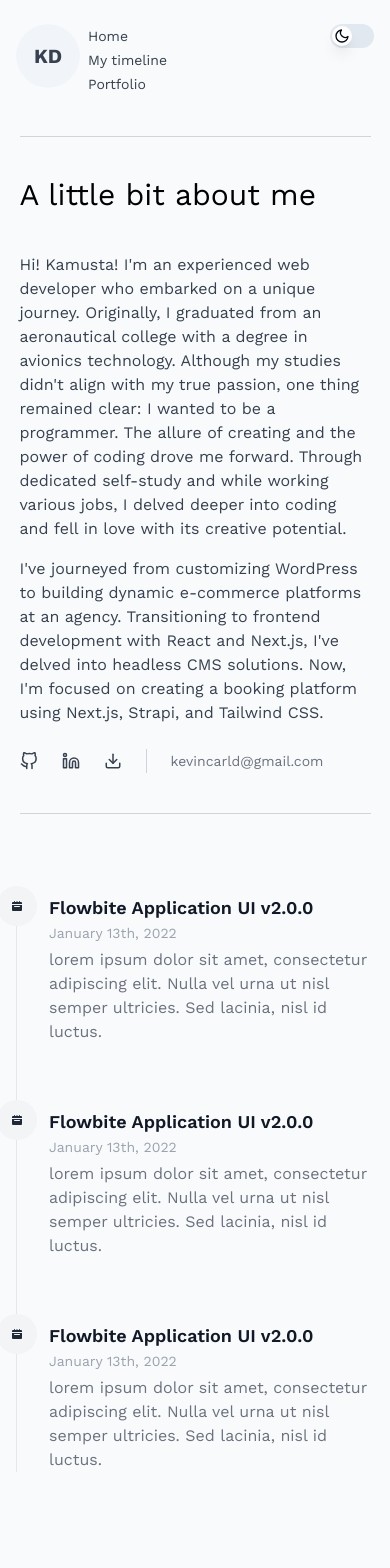
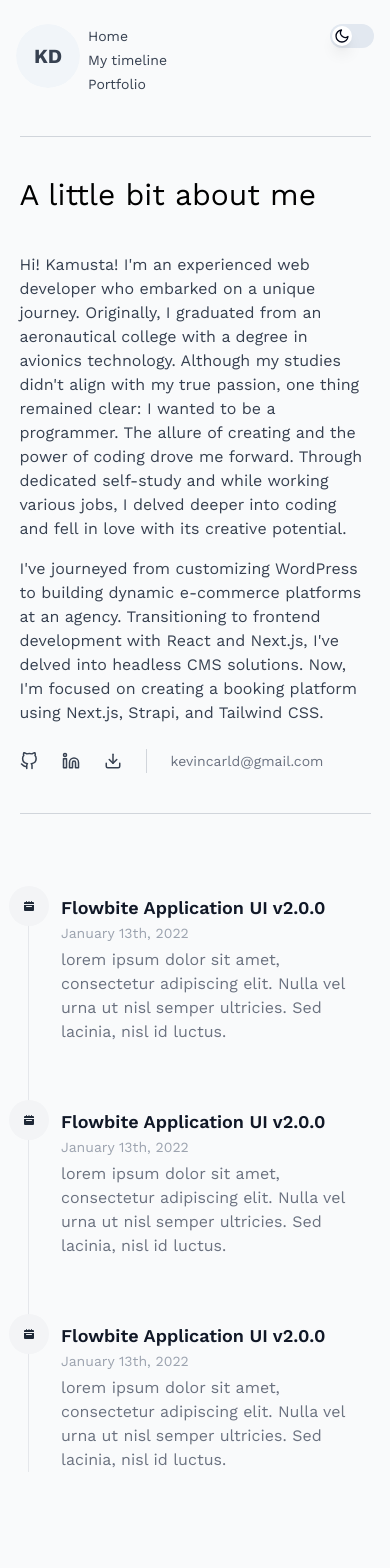
Before and after one commit to kevincarld/kcd-portfolio, a Next.js app: page /my-timeline in a window 390 px wide. Shown: the top 1568 px of the page. Built offline with nearby package versions, Linux system fonts and the light colour scheme.

Commit message:
update spacing in timeline left

```diff
--- a/src/app/(components)/timeline/timeline.tsx
+++ b/src/app/(components)/timeline/timeline.tsx
@@ -55,7 +55,7 @@ const mockData = [
 export default function Timeline() {
   return (
     <section className="container py-10">
-      <ol className="relative border-l border-gray-200 dark:border-gray-700">
+      <ol className="ml-3 lg:ml-0 relative border-l border-gray-200 dark:border-gray-700">
         {mockData.map((item, index) => (
           <li key={index} className="mb-16 ml-8">
             <span className="absolute flex items-center justify-center w-6 h-6 bg-gray-100 rounded-full -left-3 ring-8 ring-gray-100 dark:ring-gray-900 dark:bg-gray-900">
```
